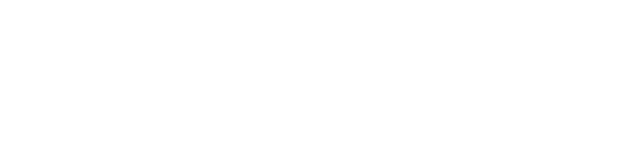
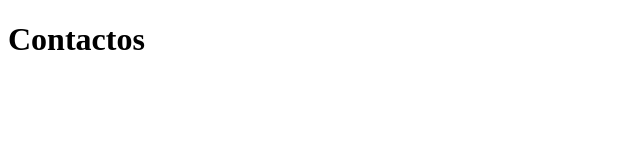
Before and after one commit to yefrid18/Prueba_Inicial_Web, a plain HTML site: page contact.html in a window 1280 px wide. Shown: the whole page, without its empty margins (0-640 px from the left). Drawn offline with Linux system fonts and the light colour scheme.

Commit message:
Agregar pagina contact con titulo

```diff
--- a/contact.html
+++ b/contact.html
@@ -7,6 +7,6 @@
     <title>Contacto</title>
 </head>
 <body>
-
+    <h1>Contactos</h1>
 </body>
 </html>
```
